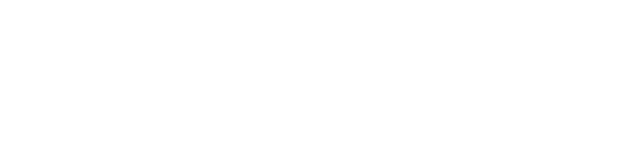
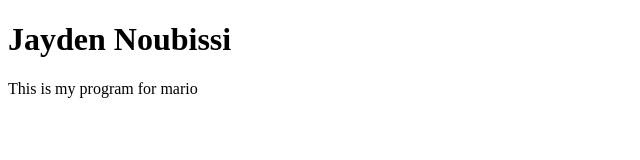
Before and after one commit to LukatymchznandoscarobrainJaydennoubissi/boba, a plain HTML site: page index.html in a window 1280 px wide. Shown: the whole page, without its empty margins (0-640 px from the left). Drawn offline with Linux system fonts and the light colour scheme.

Commit message:
Update index.html

```diff
--- a/index.html
+++ b/index.html
@@ -2,5 +2,6 @@
 <html>
   <head> </head>
   <body> </body>
-  <h1></h1>
+  <h1>Jayden Noubissi</h1>
+  <p>This is my program for mario</p>
 </html>
```
